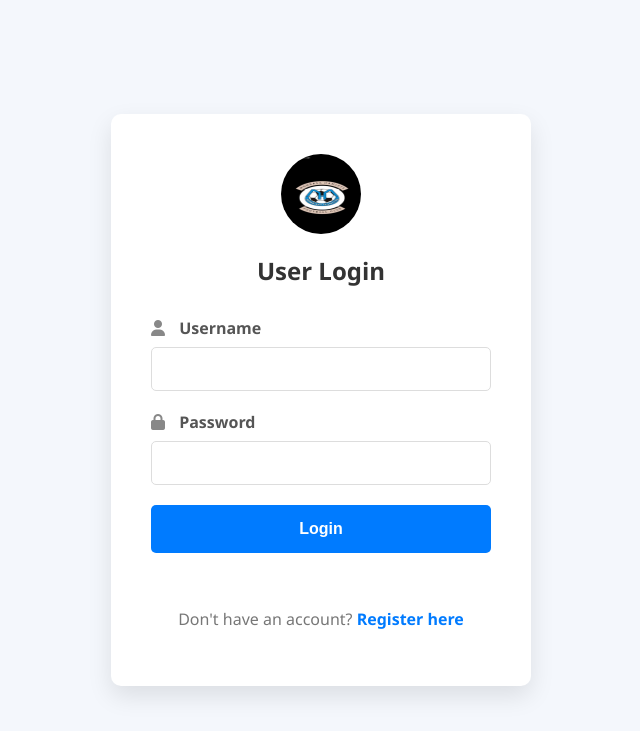
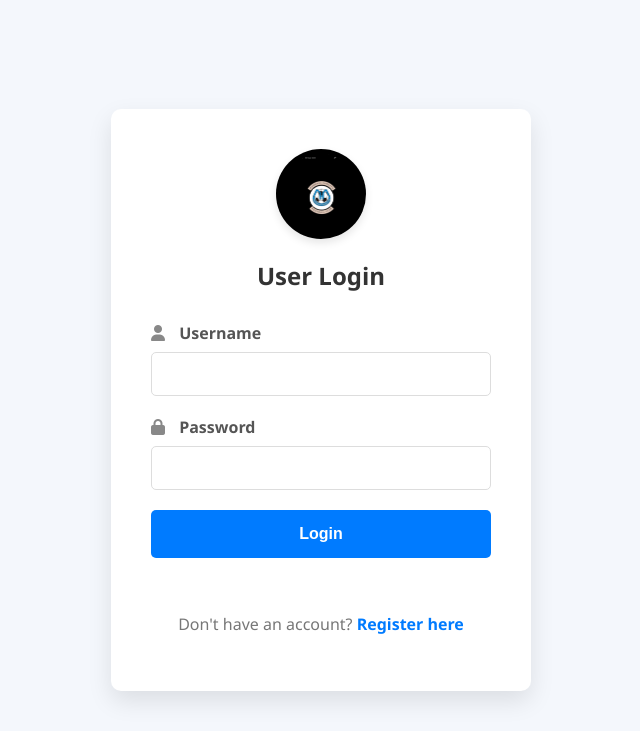
Before and after one commit to Nixs012/mombasahamlets_web, a PHP site: page /mombasahamlets_web/frontend/login.php in a window 1280 px wide. Shown: the top 731 px of the page, without its empty margins (319-959 px from the left). Run offline with PHP 8.4, Linux system fonts and the light colour scheme; a stand-in replaces the project's code that opens the database connection.

Commit message:
Fix: Logo distortion on login and register pages by adding object-fit: contain

```diff
--- a/frontend/css/login-register.css
+++ b/frontend/css/login-register.css
@@ -31,6 +31,10 @@ body {
     height: 80px;
     border-radius: 50%;
     margin-bottom: 15px;
+    object-fit: contain;
+    background-color: #000;
+    padding: 5px;
+    box-shadow: 0 4px 8px rgba(0,0,0,0.1);
 }
 
 .form-header h2 {
```
